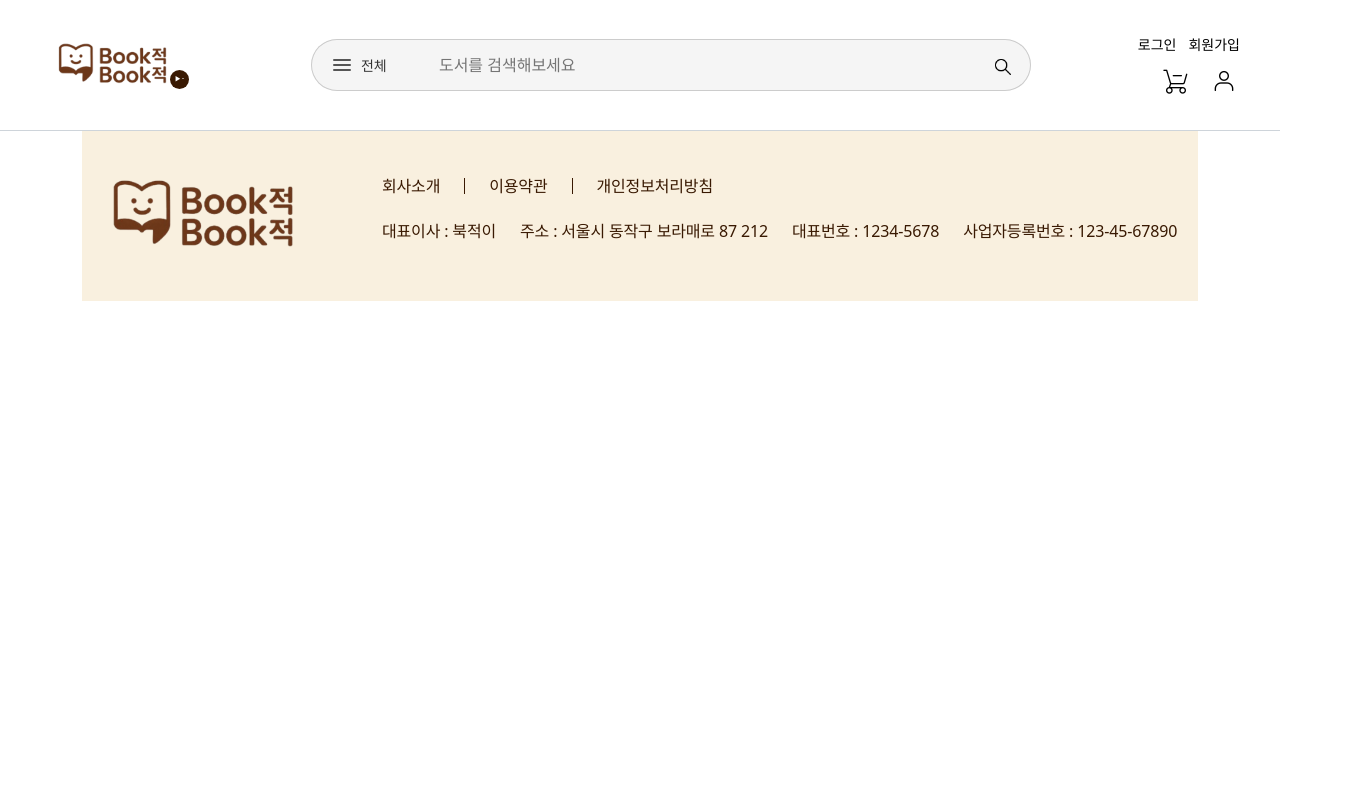
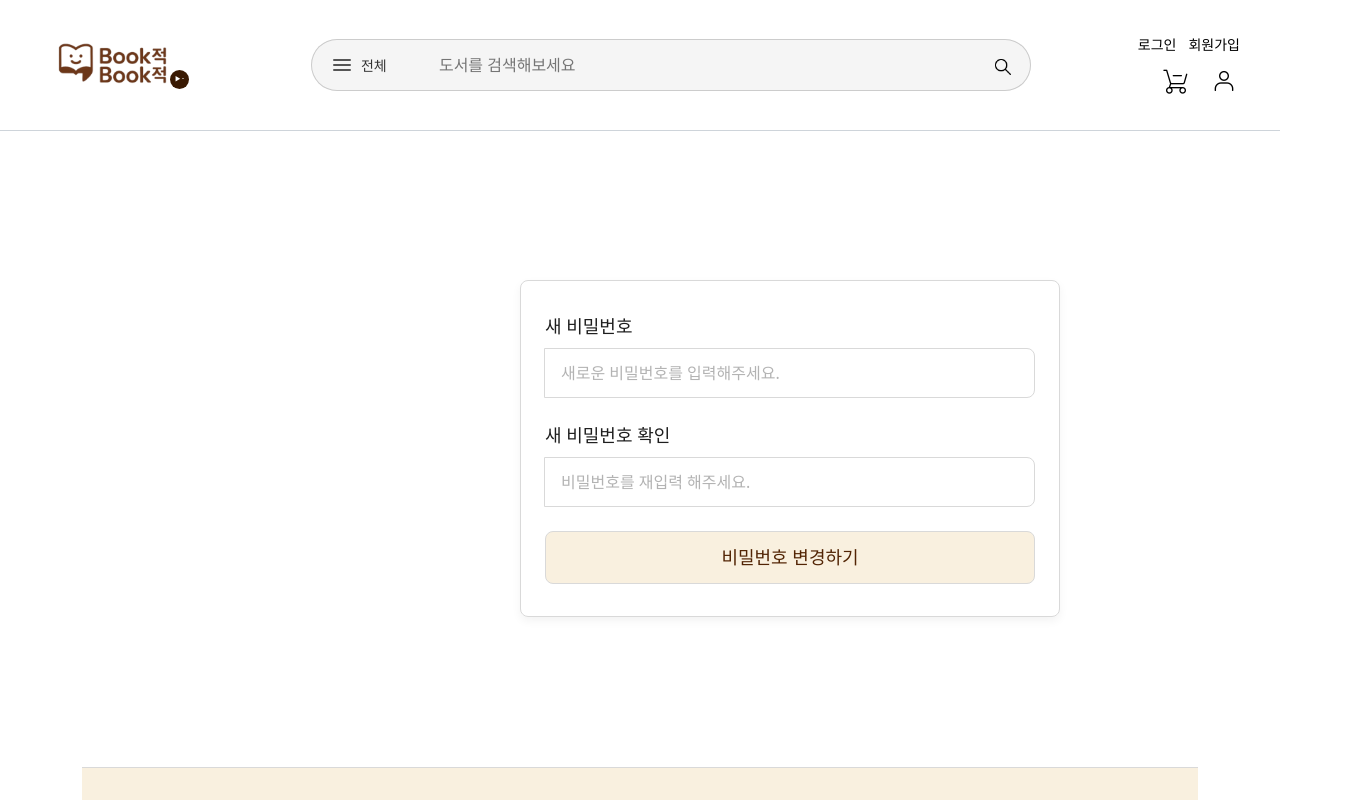
Before and after one commit to jamjam-book/jamjam-bookjeok-backend, a Vue app: page /password/reset in a window 1280 px wide. Shown: the top 800 px of the page, 1348 px wide, since content can reach past the window. Built offline with nearby package versions, Linux system fonts and the light colour scheme.

Commit message:
feat : 비밀번호 재설정 페이지 만들기 (#4)

```diff
--- /dev/null
+++ b/src/assets/css/formInput.css
@@ -0,0 +1,62 @@
+@charset "UTF-8";
+
+.container {
+    display: flex;
+    justify-content: center;
+    align-items: center;
+    margin: 150px;
+}
+
+.input-box {
+    max-width: 540px;
+    width: 150%;
+    border: 1px solid #d9d9d9;
+    border-radius: 8px;
+    padding: 32px 24px;
+    box-shadow: 0 4px 10px rgba(0, 0, 0, 0.05);
+    display: flex;
+    flex-direction: column;
+    gap: 24px;
+}
+
+.input-group {
+    display: flex;
+    flex-direction: column;
+    gap: 8px;
+}
+
+.label {
+    font-size: 18px;
+    color: #1e1e1e;
+}
+
+.input {
+    padding: 12px 16px;
+    border: 1px solid #d9d9d9;
+    border-radius: 8px;
+    font-size: 16px;
+    color: #333;
+}
+
+input:focus {
+    outline: none;
+}
+
+.input::placeholder {
+    color: #b3b3b3;
+}
+
+.submit-button {
+    padding: 12px;
+    background-color: #f9f0df;
+    border: 1px solid #d9d9d9;
+    border-radius: 8px;
+    font-size: 18px;
+    color: #522404;
+    cursor: pointer;
+    transition: background-color 0.2s ease;
+}
+
+.submit-button:hover {
+    background-color: #f4e7cb;
+}
--- /dev/null
+++ b/src/features/member/components/FormInput.vue
@@ -0,0 +1,40 @@
+<script setup>
+import {reactive, defineProps} from 'vue';
+
+const formData = reactive({});
+
+/* defineProps를 이용해 부모에게서 어떤 값을 넣을지 받아오기*/
+const { fields, buttonText } = defineProps({
+    fields : Array,
+    buttonText : {
+        type: String,
+        default: '제출하기' // 만약 아무것도 없는 경우 default
+    }
+});
+
+</script>
+
+<template>
+    <div class="container">
+        <div class="input-box">
+            <div
+                    v-for="field in fields"
+                    :key="field.id"
+                    class="input-group"
+            >
+                <label :for="field.id" class="label">{{ field.label }}</label>
+                <input
+                        :id="field.id"
+                        :type="field.type"
+                        :placeholder="field.placeholder"
+                        class="input"
+                />
+            </div>
+            <button class="submit-button">{{ buttonText }}</button>
+        </div>
+    </div>
+</template>
+
+<style scoped>
+@import "@/assets/css/formInput.css";
+</style>
--- a/src/features/member/router.js
+++ b/src/features/member/router.js
@@ -1 +1,12 @@
-export const memberRoutes = () => {};
+export const memberRoutes = [
+    {
+        path: '/password/reset-link',
+        name: 'PasswordResetRequest',
+        component: () => import('@/features/member/views/PasswordResetRequestView.vue')
+    },
+    {
+        path: '/password/reset',
+        name: 'PasswordReset',
+        component: () => import('@/features/member/views/PasswordResetView.vue')
+    }
+];
--- /dev/null
+++ b/src/features/member/views/PasswordResetRequestView.vue
@@ -0,0 +1,23 @@
+<script setup>
+
+import FormInput from "@/features/member/components/FormInput.vue";
+
+const memberIdFields = [{
+    id: 'memberId',
+    label: '아이디',
+    placeholder: '가입한 아이디를 입력해주세요.',
+    type: 'id'
+}];
+
+</script>
+
+<template>
+    <FormInput
+            :fields="memberIdFields"
+            button-text="비밀번호 재설정 이메일 발송"
+    />
+</template>
+
+<style scoped>
+
+</style>
--- /dev/null
+++ b/src/features/member/views/PasswordResetView.vue
@@ -0,0 +1,19 @@
+<script setup>
+import FormInput from "@/features/member/components/FormInput.vue";
+
+const passwordFields = [
+        { id: 'new-password', label: '새 비밀번호', placeholder: '새로운 비밀번호를 입력해주세요.', type: 'password' },
+        { id: 'confirm-password', label: '새 비밀번호 확인', placeholder: '비밀번호를 재입력 해주세요.', type: 'password' }
+];
+</script>
+
+<template>
+    <FormInput
+            :fields="passwordFields"
+            button-text="비밀번호 변경하기"
+    />
+</template>
+
+<style scoped>
+
+</style>
--- a/src/router/index.js
+++ b/src/router/index.js
@@ -2,7 +2,7 @@ import {createRouter, createWebHistory} from 'vue-router'
 // import {adminRoutes} from "@/features/admin/router.js";
 // import {bookRoutes} from "@/features/book/router.js";
 import {mainRoutes} from "@/features/main/router.js";
-// import {memberRoutes} from "@/features/member/router.js";
+import {memberRoutes} from "@/features/member/router.js";
 // import {orderRoutes} from "@/features/order/router.js";
 import {cartRoutes} from "@/features/cart/router.js";
 // import {postRoutes} from "@/features/post/router.js";
@@ -15,7 +15,7 @@ const router = createRouter({
         // ...adminRoutes,
         // ...bookRoutes,
         ...mainRoutes,
-        // ...memberRoutes,
+        ...memberRoutes,
         // ...orderRoutes,
         ...cartRoutes
         // ...postRoutes,
```
